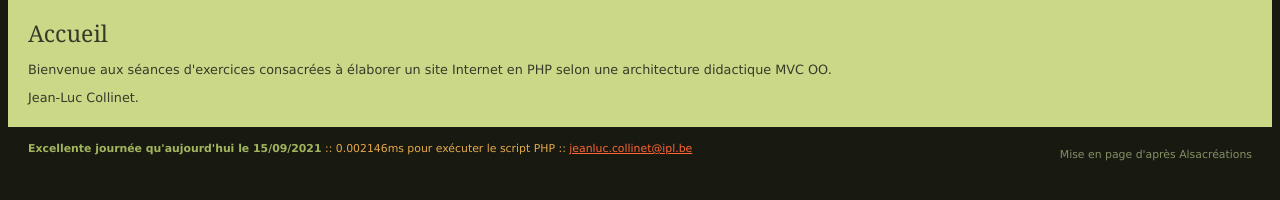
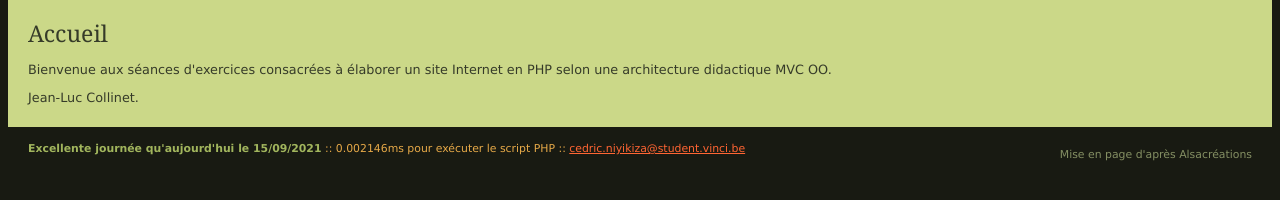
Before and after one commit to cedricniyi/devops_sem1, a PHP site: page /index.php in a window 1280 px wide. Shown: the part 158-358 px from the top of the page. Run offline with PHP 8.4, Linux system fonts and the light colour scheme.

Commit message:
Modify email constante dans index.php

```diff
--- a/index.php
+++ b/index.php
@@ -4,7 +4,7 @@
 
 	# Variables globales du site
 	define('VIEW_PATH','views/');
-    define('EMAIL','jeanluc.collinet@ipl.be');
+    define('EMAIL','cedric.niyikiza@student.vinci.be');
 	$date = date("j/m/Y");
 
 	# Require des classes automatisé
```
